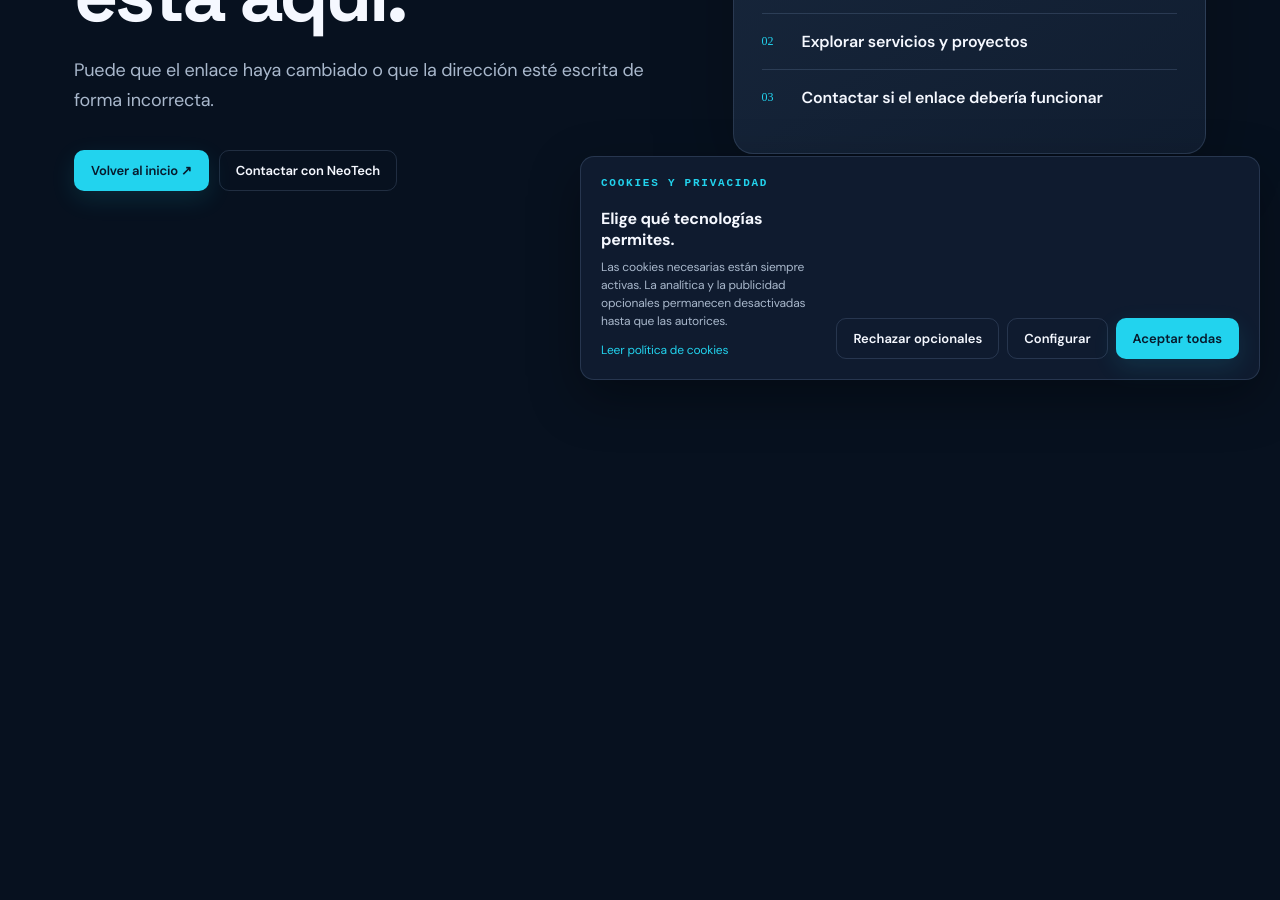
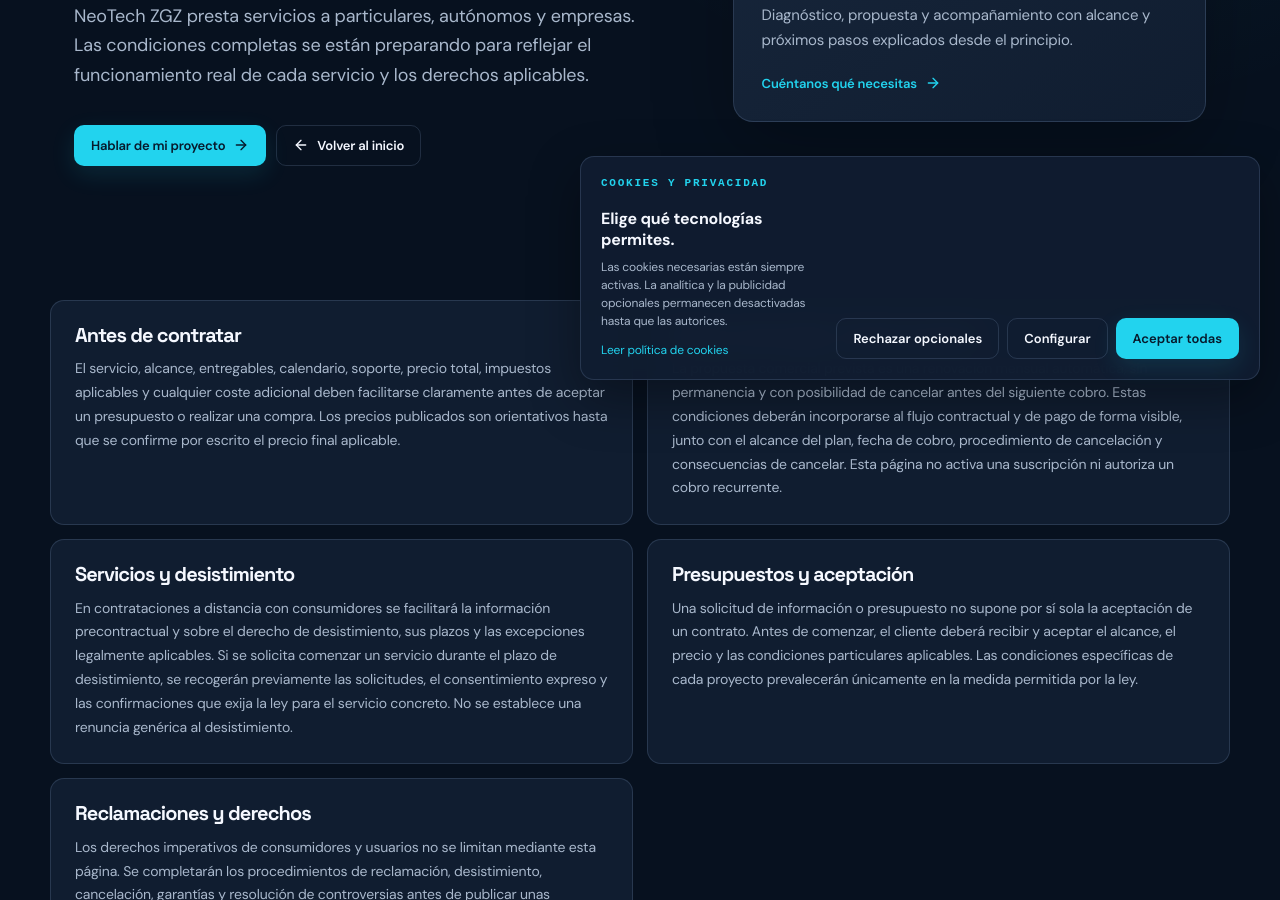
Before and after one commit to Jasondevtech276/neotechzgz.vercel.app, a Next.js app: page /condiciones in a window 1280 px wide. Before the commit this address had no page. Shown: the part 400-1300 px from the top of the page. Before the commit the page ends 800 px from the top, so only its background shows below. Built offline with nearby package versions, Linux system fonts and the light colour scheme.

Commit message:
Add clearly marked draft conditions page without definitive clauses

```diff
--- /dev/null
+++ b/app/condiciones/page.tsx
@@ -0,0 +1,25 @@
+import type { Metadata } from 'next'
+import Link from 'next/link'
+import { InnerPage } from '@/components/inner-page'
+
+export const metadata: Metadata = {
+  title: 'Condiciones de contratación | NeoTech ZGZ',
+  description: 'Estado de revisión de las condiciones de contratación de los servicios de NeoTech ZGZ.',
+  robots: { index: false, follow: true },
+}
+
+export default function ConditionsPage() {
+  return (
+    <InnerPage eyebrow="Información legal / Contratación" title="Condiciones en revisión." description="NeoTech ZGZ presta servicios a particulares, autónomos y empresas. Las condiciones completas se están preparando para reflejar el funcionamiento real de cada servicio y los derechos aplicables.">
+      <div className="legal-grid">
+        <section><h2>Antes de contratar</h2><p>El servicio, alcance, entregables, calendario, soporte, precio total, impuestos aplicables y cualquier coste adicional deben facilitarse claramente antes de aceptar un presupuesto o realizar una compra. Los precios publicados son orientativos hasta que se confirme por escrito el precio final aplicable.</p></section>
+        <section><h2>Planes mensuales: criterio previsto</h2><p>La propuesta comercial prevista es una renovación mensual automática, sin permanencia y con posibilidad de cancelar antes del siguiente cobro. Estas condiciones deberán incorporarse al flujo contractual y de pago de forma visible, junto con el alcance del plan, fecha de cobro, procedimiento de cancelación y consecuencias de cancelar. Esta página no activa una suscripción ni autoriza un cobro recurrente.</p></section>
+        <section><h2>Servicios y desistimiento</h2><p>En contrataciones a distancia con consumidores se facilitará la información precontractual y sobre el derecho de desistimiento, sus plazos y las excepciones legalmente aplicables. Si se solicita comenzar un servicio durante el plazo de desistimiento, se recogerán previamente las solicitudes, el consentimiento expreso y las confirmaciones que exija la ley para el servicio concreto. No se establece una renuncia genérica al desistimiento.</p></section>
+        <section><h2>Presupuestos y aceptación</h2><p>Una solicitud de información o presupuesto no supone por sí sola la aceptación de un contrato. Antes de comenzar, el cliente deberá recibir y aceptar el alcance, el precio y las condiciones particulares aplicables. Las condiciones específicas de cada proyecto prevalecerán únicamente en la medida permitida por la ley.</p></section>
+        <section><h2>Reclamaciones y derechos</h2><p>Los derechos imperativos de consumidores y usuarios no se limitan mediante esta página. Se completarán los procedimientos de reclamación, desistimiento, cancelación, garantías y resolución de controversias antes de publicar unas condiciones contractuales definitivas.</p></section>
+      </div>
+      <p className="inner-disclaimer">BORRADOR INFORMATIVO — NO ES UNAS CONDICIONES GENERALES DE CONTRATACIÓN NI DEBE UTILIZARSE COMO DOCUMENTO CONTRACTUAL DEFINITIVO. Pendiente de confirmar el domicilio para notificaciones, el tratamiento fiscal de los precios, las condiciones técnicas de los planes y los flujos de contratación, facturación, cancelación y desistimiento.</p>
+      <p><Link className="button button-quiet" href="/legal">Aviso legal</Link> <Link className="button button-quiet" href="/privacidad">Política de privacidad</Link></p>
+    </InnerPage>
+  )
+}
```
